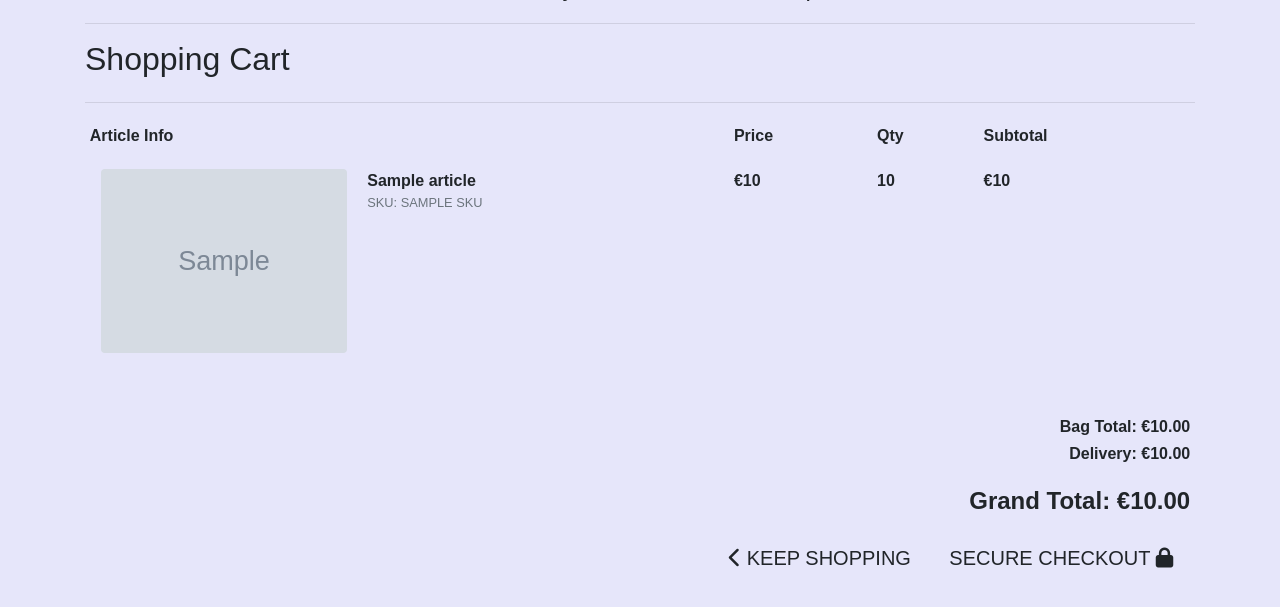
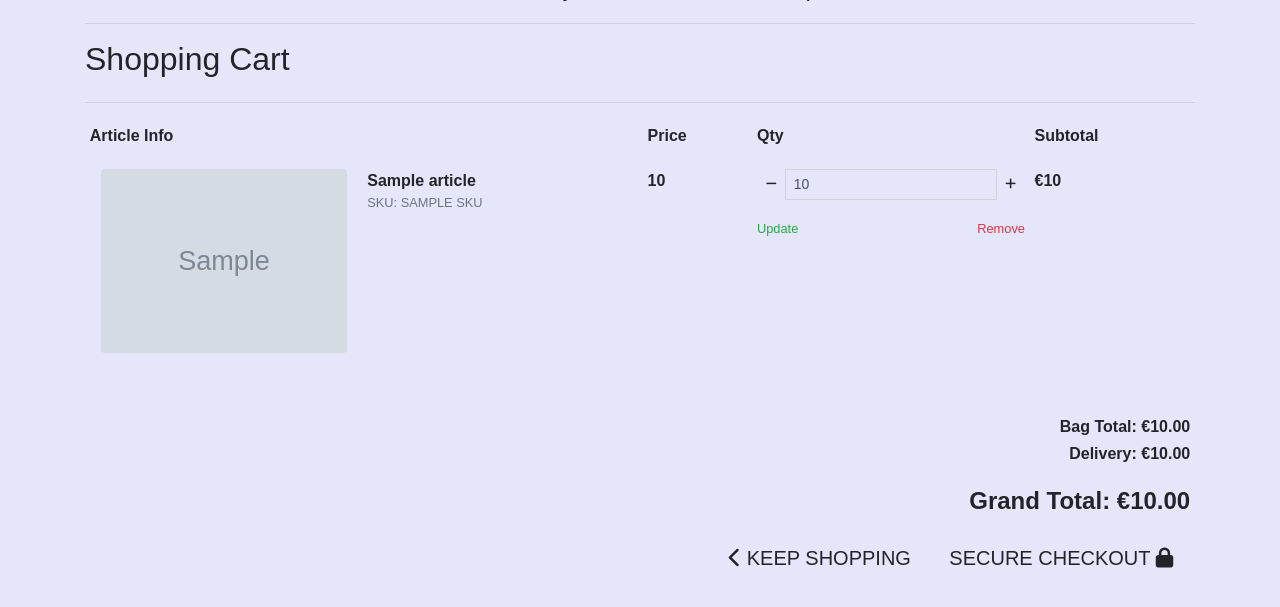
Before and after one commit to Balkaneros91/Lavender-Haven-PP5, a Django app: template cart/templates/cart/cart.html in a window 1280 px wide. Shown: the part 110-717 px from the top of the page. Run offline with Django 3.2, Linux system fonts and the light colour scheme; the template is opened without the code that fills it: most values are stand-ins (such as "Sample title", 1, 10 or a date in 2020); grey boxes marked "Sample" are stand-in pictures; some libraries are stand-ins or nearby versions; some web fonts are replaced.

Commit message:
Add quantity boxes and update/remove links to shopping cart

```diff
--- a/cart/templates/cart/cart.html
+++ b/cart/templates/cart/cart.html
@@ -63,10 +63,38 @@
                             <p class="my-0 small text-muted">SKU: {{ item.article.sku|upper }}</p>
                         </td>
                         <td class="py-3">
-                            <p class="my-0 font-weight-bold">€{{ item.article.price }}</p>
+                            <p class="my-0 font-weight-bold">{{ item.quantity }}</p>
                         </td>
-                        <td class="py-3">
-                            <p class="my-0 font-weight-bold">{{ item.quantity }}</p>
+                        <td class="py-3 w-25">
+                            <form class="form update-form" method="POST" action="#">
+                                {% csrf_token %}
+                                <div class="form-group">
+                                    <div class="input-group">
+                                        <div class="input-group-prepend">
+                                            <button class="decrement-qty btn btn-sm btn-black rounded-0"
+                                                data-item_id="{{ item.item_id }}" id="decrement-qty_{{ item.item_id }}">
+                                                <span>
+                                                    <i class="fas fa-minus fa-sm"></i>
+                                                </span>
+                                            </button>
+                                        </div>
+                                        <input class="form-control form-control-sm qty_input" type="number"
+                                            name="quantity" value="{{ item.quantity }}" min="1" max="99"
+                                            data-item_id="{{ item.item_id }}" id="id_qty_{{ item.item_id }}">
+                                        <div class="input-group-append">
+                                            <button class="increment-qty btn btn-sm btn-black rounded-0"
+                                                data-item_id="{{ item.item_id }}" id="increment-qty_{{ item.item_id }}">
+                                                <span>
+                                                    <i class="fas fa-plus fa-sm"></i>
+                                                </span>
+                                            </button>
+                                        </div>
+                                    </div>
+                                </div>
+                            </form>
+                            <a class="update-link text-success font-weight-bold"><small>Update</small></a>
+                            <a class="remove-item text-danger float-right font-weight-bold"
+                                id="remove_{{ item.item_id }}"><small>Remove</small></a>
                         </td>
                         <td class="py-3">
                             <p class="my-0 font-weight-bold">€{{ item.article.price }}</p>
@@ -121,3 +149,31 @@
 </div>
 
 {% endblock %}
+
+{% block postloadjs %}
+{{ block.super }}
+{% include 'articles/includes/quantity_input_script.html' %}
+
+<script type="text/javascript">
+    // Update quantity on click
+    $('.update-link').click(function (e) {
+        var form = $(this).prev('.update-form');
+        form.submit();
+    })
+
+    // Remove item and reload on click
+    $('.remove-item').click(function (e) {
+        var csrfToken = "{{ csrf_token }}";
+        var itemId = $(this).attr('id').split('remove_')[1];
+        var url = `/cart/remove/${itemId}/`;
+        var data = {
+            'csrfmiddlewaretoken': csrfToken
+        };
+
+        $.post(url, data)
+            .done(function () {
+                location.reload();
+            });
+    })
+</script>
+{% endblock %}
```
Also changed, not shown: static/css/style.css (+9 -0 lines).
